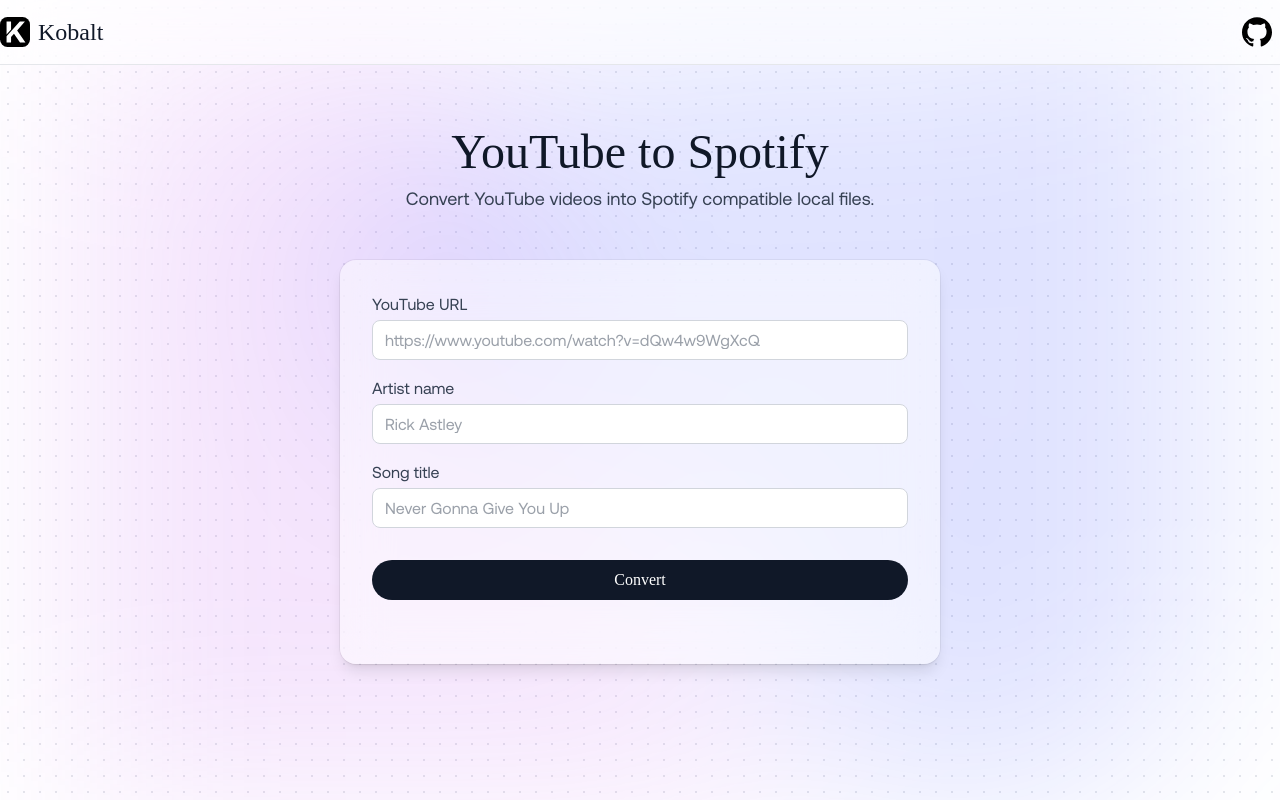
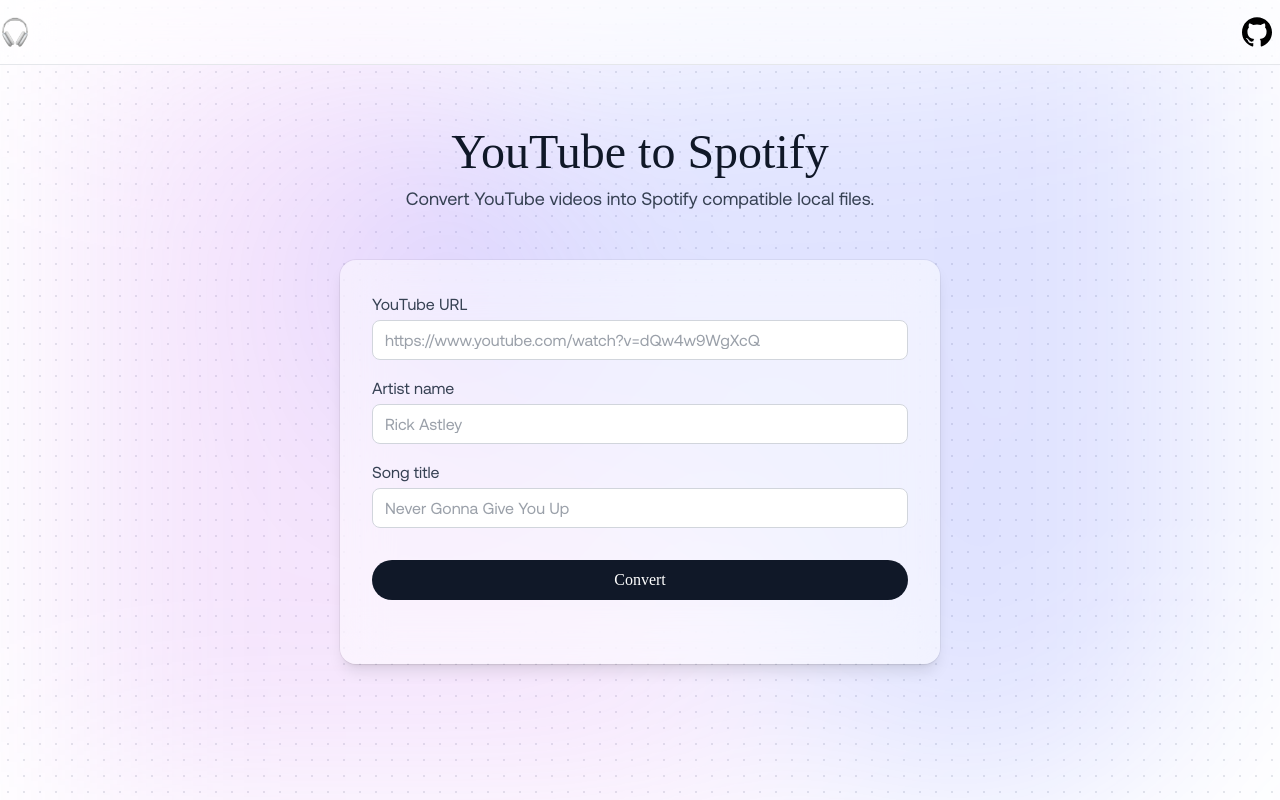
Before and after one commit to hagelstam/yt-to-spotify, an Astro site in the folder web/: page / in a window 1280 px wide. Built offline with nearby package versions, Linux system fonts and the light colour scheme; Astro itself is replaced by a stand-in of ours; a web font is replaced by a local one.

```diff
--- a/web/src/components/Navbar.astro
+++ b/web/src/components/Navbar.astro
@@ -1,6 +1,5 @@
 ---
 import github from '../assets/github.svg';
-import logo from '../assets/logo.svg';
 ---
 
 <nav
@@ -11,13 +10,12 @@
   >
     <a href="/" class="flex items-center">
       <img
-        src={logo.src}
+        src="/logo.png"
         alt="Logo"
         width="191"
         height="191"
-        class="mr-2 size-[30px] rounded-sm"
+        class="size-[30px]"
       />
-      <p class="text-2xl font-medium text-gray-900">Kobalt</p>
     </a>
     <a
       href="https://github.com/hagelstam/yt-to-spotify"
--- a/web/src/layouts/Layout.astro
+++ b/web/src/layouts/Layout.astro
@@ -15,7 +15,7 @@
   <head>
     <meta charset="UTF-8" />
     <meta name="viewport" content="width=device-width" />
-    <link rel="icon" type="image/svg+xml" href="/favicon.svg" />
+    <link rel="icon" type="image/png" href="/favicon.png" />
     <meta name="generator" content={Astro.generator} />
     <meta property="og:type" content="website" />
     <meta property="og:site_name" content="YouTube to Spotify" />
```
Also changed, not shown: .github/workflows/api-ci.yaml, .github/workflows/web-ci.yaml, README.md, docs/example.png (added), docs/logo.png (added), docs/screenshot.png (added), web/public/favicon.png (added), web/public/favicon.svg (deleted), web/public/logo.png (added), web/public/poster.png, web/src/assets/logo.svg (deleted), 1 other file.
